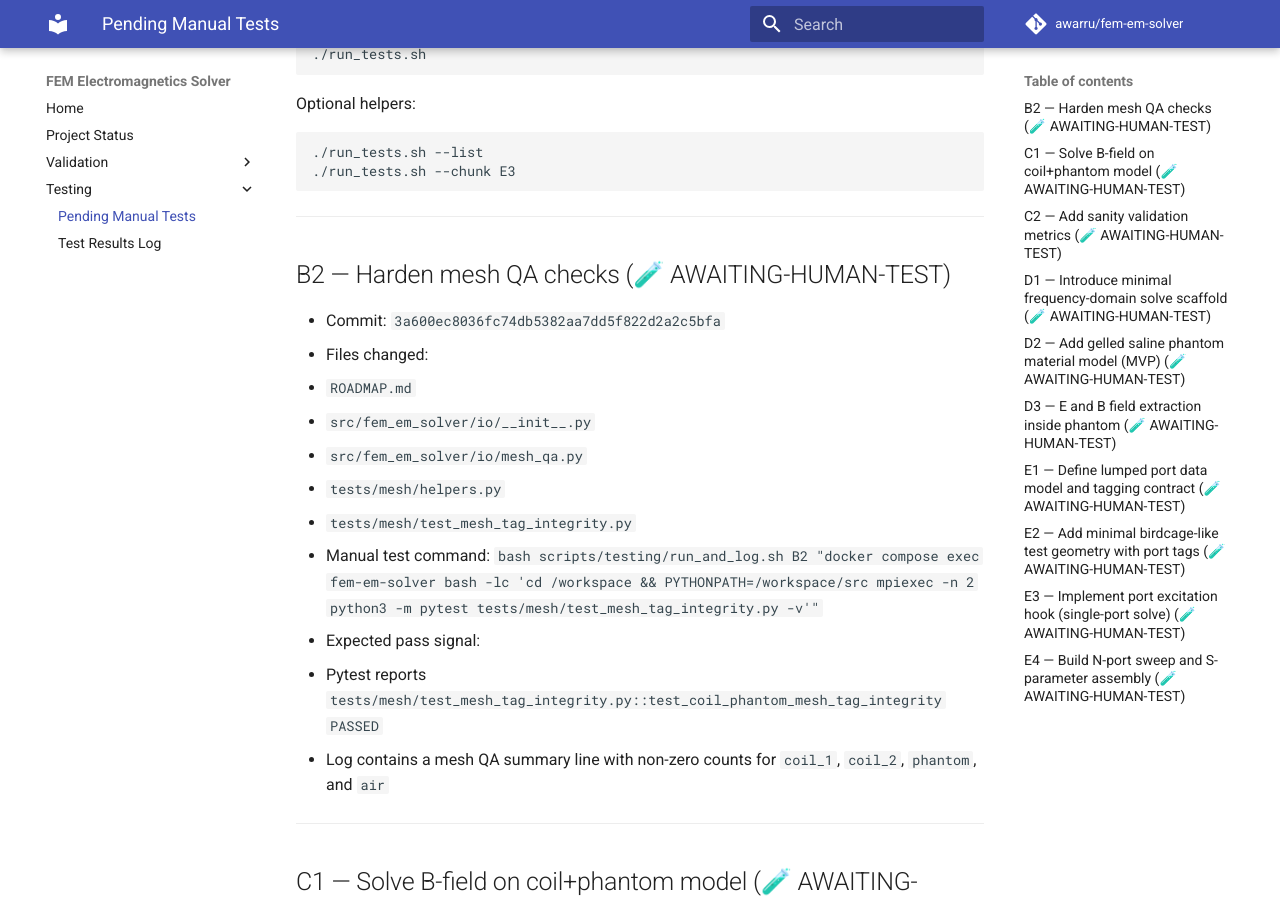
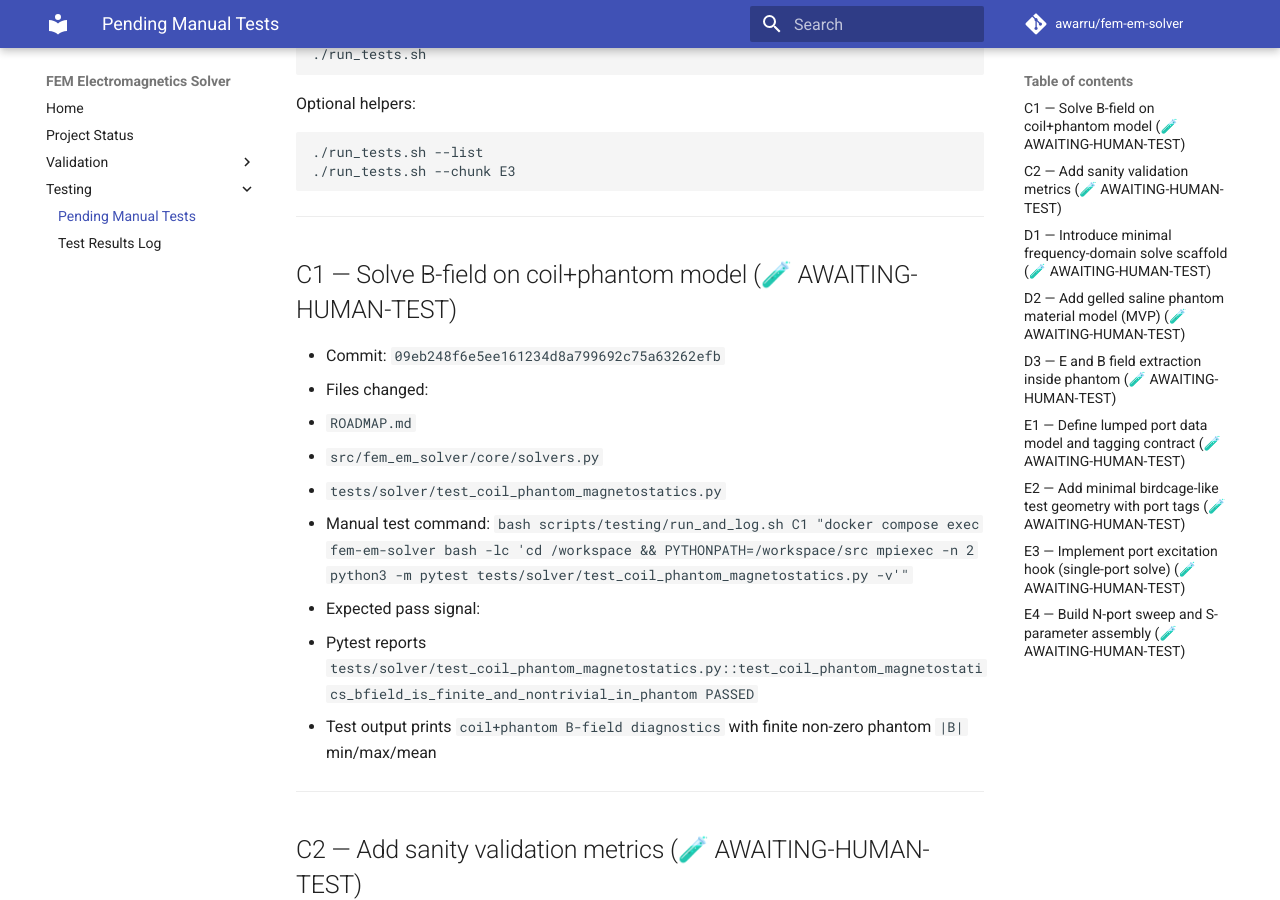
Before and after one commit to awarru/fem-em-solver, an MkDocs documentation site: the page built from docs/testing/pending-tests.md, in a window 1280 px wide and 900 px high, scrolled down 537 px. Built offline with MkDocs 1.6.1 and Material for MkDocs 9.7.7, drawn with Linux system fonts in a browser that asks for light colours; comment, search, counter and statistics services are not loaded.

Commit message:
Mark B2 complete from logged human test results

````diff
--- a/docs/testing/pending-tests.md
+++ b/docs/testing/pending-tests.md
@@ -30,25 +30,6 @@ Optional helpers:
 ./run_tests.sh --list
 ./run_tests.sh --chunk E3
 ```
-
----
-
-## B2 — Harden mesh QA checks (🧪 AWAITING-HUMAN-TEST)
-
-- Commit: `3a600ec8036fc74db5382aa7dd5f822d2a2c5bfa`
-- Files changed:
-  - `ROADMAP.md`
-  - `src/fem_em_solver/io/__init__.py`
-  - `src/fem_em_solver/io/mesh_qa.py`
-  - `tests/mesh/helpers.py`
-  - `tests/mesh/test_mesh_tag_integrity.py`
-- Manual test command:
-  ```bash
-  scripts/testing/run_and_log.sh B2 "docker compose exec fem-em-solver bash -lc 'cd /workspace && PYTHONPATH=/workspace/src mpiexec -n 2 python3 -m pytest tests/mesh/test_mesh_tag_integrity.py -v'"
-  ```
-- Expected pass signal:
-  - Pytest reports `tests/mesh/test_mesh_tag_integrity.py::test_coil_phantom_mesh_tag_integrity PASSED`
-  - Log contains a mesh QA summary line with non-zero counts for `coil_1`, `coil_2`, `phantom`, and `air`
 
 ---
 
````
Also changed, not shown: ROADMAP.md (+1 -1 lines).
